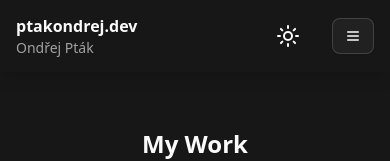
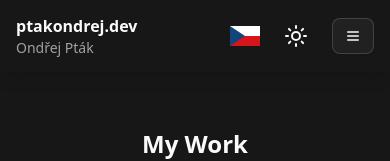
Before and after one commit to florixak/ondrej-portfolio, a Next.js app: page /en/work in a window 390 px wide. Shown: the top 161 px of the page. Built offline with nearby package versions, Linux system fonts and the light colour scheme.

Commit message:
Update nav proximity

```diff
--- a/components/MobileNav.tsx
+++ b/components/MobileNav.tsx
@@ -5,6 +5,7 @@ import ThemeSwitch from "./ThemeSwitch";
 import MobileNavButton from "./MobileNavButton";
 import { useState } from "react";
 import NavLink from "./NavLink";
+import LanguageSwitch from "./LanguageSwitch";
 
 type MobileNavProps = {
   navLinks: NavLinkType[];
@@ -18,8 +19,12 @@ const MobileNav = ({ navLinks }: MobileNavProps) => {
   };
 
   return (
-    <nav className="md:hidden flex gap-4 items-center">
-      <ThemeSwitch />
+    <nav className="md:hidden flex gap-2 items-center">
+      <div className="gap-6 flex items-center">
+        <LanguageSwitch />
+        <ThemeSwitch />
+      </div>
+
       <MobileNavButton handleOpenMenu={handleOpenMenu} />
       <div
         className={`fixed top-0 left-0 h-screen w-full bg-background text-foreground flex flex-col items-center justify-center gap-4 z-50 transition-transform duration-300 ${
```
